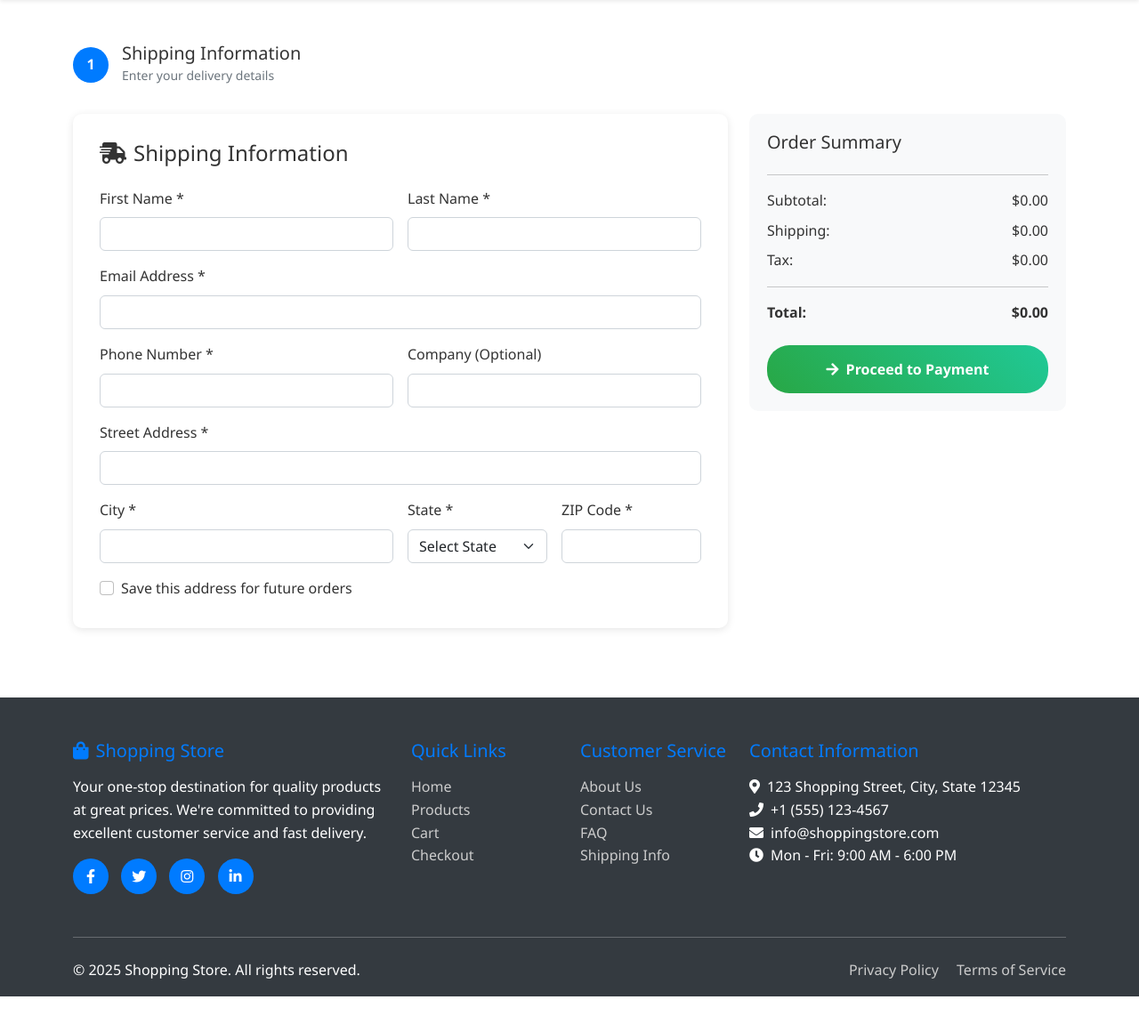
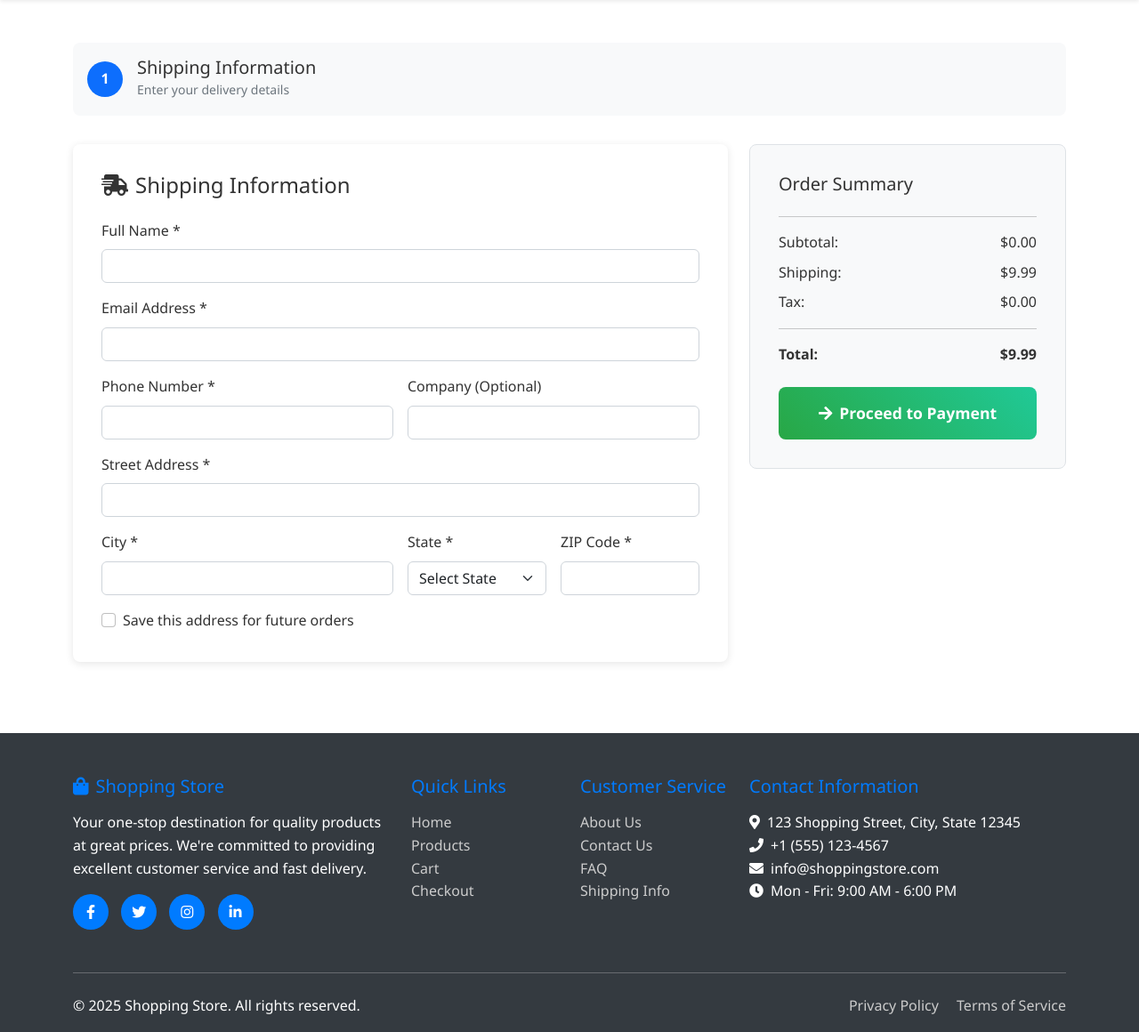
Before and after one commit to renfu-her/shopping-dev, a Laravel app: page /checkout in a window 1280 px wide. Shown: the part 64-1224 px from the top of the page at 89% size. Before the commit the page ends 1184 px from the top, so only its background shows below. Run offline with Laravel 12, Linux system fonts and the light colour scheme; the visitor is signed in with stand-in values (Sample User, id 1); data comes from the database, SQL or seed files in the repository; data that the repository does not hold is empty; some libraries are stand-ins or nearby versions.

Commit message:
整合運送表單，將姓名欄位合併為全名，並新增自動填充會員資料的功能以提升使用者體驗。更新購物車計數API的呼叫邏輯，並改善產品圖片顯示的錯誤處理。新增樣式以增強介面美觀性。

```diff
--- a/resources/views/checkout.blade.php
+++ b/resources/views/checkout.blade.php
@@ -34,13 +34,9 @@
                             </h4>
                             <form id="shippingForm">
                                 <div class="row g-3">
-                                    <div class="col-md-6">
-                                        <label for="firstName" class="form-label">First Name *</label>
-                                        <input type="text" class="form-control" id="firstName" required>
-                                    </div>
-                                    <div class="col-md-6">
-                                        <label for="lastName" class="form-label">Last Name *</label>
-                                        <input type="text" class="form-control" id="lastName" required>
+                                    <div class="col-12">
+                                        <label for="fullName" class="form-label">Full Name *</label>
+                                        <input type="text" class="form-control" id="fullName" required>
                                     </div>
                                     <div class="col-12">
                                         <label for="email" class="form-label">Email Address *</label>
@@ -233,8 +229,11 @@
                 try {
                     const response = await fetch(`${this.apiBaseUrl}/cart`);
                     if (response.ok) {
-                        this.cartData = await response.json();
+                        const result = await response.json();
+                        this.cartData = result.data; // Extract data from API response
+                        console.log('Checkout cart data:', this.cartData); // Debug log
                         this.renderOrderSummary();
+                        this.loadMemberData(); // Load member data to pre-fill form
                         document.getElementById('checkout-loading').style.display = 'none';
                         document.getElementById('checkout-content').style.display = 'block';
                     } else {
@@ -243,6 +242,30 @@
                 } catch (error) {
                     console.error('Error loading cart data:', error);
                     this.showError('Unable to load cart data. Please try again.');
+                }
+            }
+
+            async loadMemberData() {
+                try {
+                    const response = await fetch(`${this.apiBaseUrl}/member/auth/me`, {
+                        headers: {
+                            'Accept': 'application/json',
+                            'Authorization': `Bearer ${localStorage.getItem('member_token')}`
+                        }
+                    });
+
+                    if (response.ok) {
+                        const result = await response.json();
+                        const memberData = result.data;
+
+                        // Pre-fill form with member data
+                        if (memberData) {
+                            document.getElementById('fullName').value = memberData.name || '';
+                            document.getElementById('email').value = memberData.email || '';
+                        }
+                    }
+                } catch (error) {
+                    console.log('No member data available or not logged in');
                 }
             }
 
@@ -264,9 +287,10 @@
                     itemElement.className = 'd-flex justify-content-between align-items-center mb-3';
                     itemElement.innerHTML = `
                         <div class="d-flex align-items-center">
-                            <img src="${item.product.image || '/example/assets/images/product-image/1.jpg'}"
+                            <img src="${item.product.image || '/assets/images/product-image/1.jpg'}"
                                  alt="${item.product.name}"
-                                 style="width: 50px; height: 50px; object-fit: cover; border-radius: 5px; margin-right: 10px;">
+                                 style="width: 50px; height: 50px; object-fit: cover; border-radius: 5px; margin-right: 10px;"
+                                 onerror="this.src='/assets/images/product-image/1.jpg'">
                             <div>
                                 <h6 class="mb-0">${item.product.name}</h6>
                                 <small class="text-muted">Qty: ${item.quantity}</small>
@@ -308,7 +332,7 @@
             }
 
             validateShippingForm() {
-                const requiredFields = ['firstName', 'lastName', 'email', 'phone', 'address', 'city', 'state', 'zipCode'];
+                const requiredFields = ['fullName', 'email', 'phone', 'address', 'city', 'state', 'zipCode'];
                 let isValid = true;
 
                 requiredFields.forEach(field => {
@@ -361,8 +385,7 @@
 
             collectShippingData() {
                 this.shippingData = {
-                    firstName: document.getElementById('firstName').value,
-                    lastName: document.getElementById('lastName').value,
+                    fullName: document.getElementById('fullName').value,
                     email: document.getElementById('email').value,
                     phone: document.getElementById('phone').value,
                     company: document.getElementById('company').value,
@@ -409,7 +432,7 @@
                         <div class="col-md-6">
                             <h6>Shipping Address</h6>
                             <p>
-                                ${this.shippingData.firstName} ${this.shippingData.lastName}<br>
+                                ${this.shippingData.fullName}<br>
                                 ${this.shippingData.address}<br>
                                 ${this.shippingData.city}, ${this.shippingData.state} ${this.shippingData.zipCode}<br>
                                 ${this.shippingData.phone}
@@ -477,11 +500,14 @@
 
             async updateCartCount() {
                 try {
-                    const response = await fetch(`${this.apiBaseUrl}/cart`);
+                    const response = await fetch(`${this.apiBaseUrl}/cart/count`);
                     if (response.ok) {
-                        const cartData = await response.json();
-                        const count = cartData.items ? cartData.items.length : 0;
-                        document.getElementById('cart-badge').textContent = count;
+                        const result = await response.json();
+                        const count = result.count || 0;
+                        const cartBadge = document.getElementById('cart-badge');
+                        if (cartBadge) {
+                            cartBadge.textContent = count;
+                        }
                     }
                 } catch (error) {
                     console.error('Error updating cart count:', error);
@@ -560,3 +586,107 @@
         });
     </script>
 @endpush
+
+@push('styles')
+<style>
+    .checkout-step {
+        display: flex;
+        align-items: center;
+        margin-bottom: 2rem;
+        padding: 1rem;
+        background-color: #f8f9fa;
+        border-radius: 8px;
+    }
+
+    .step-number {
+        width: 40px;
+        height: 40px;
+        border-radius: 50%;
+        background-color: #6c757d;
+        color: white;
+        display: flex;
+        align-items: center;
+        justify-content: center;
+        font-weight: bold;
+        margin-right: 1rem;
+    }
+
+    .step-number.active {
+        background-color: #0d6efd;
+    }
+
+    .step-number.completed {
+        background-color: #198754;
+    }
+
+    .form-section {
+        background-color: white;
+        padding: 2rem;
+        border-radius: 8px;
+        box-shadow: 0 2px 10px rgba(0, 0, 0, 0.1);
+        margin-bottom: 2rem;
+    }
+
+    .order-summary {
+        background-color: #f8f9fa;
+        padding: 2rem;
+        border-radius: 8px;
+        border: 1px solid #dee2e6;
+        position: sticky;
+        top: 2rem;
+    }
+
+    .payment-method {
+        border: 2px solid #dee2e6;
+        border-radius: 8px;
+        padding: 1rem;
+        margin-bottom: 1rem;
+        cursor: pointer;
+        transition: all 0.3s ease;
+    }
+
+    .payment-method:hover {
+        border-color: #0d6efd;
+        background-color: #f8f9fa;
+    }
+
+    .payment-method.selected {
+        border-color: #0d6efd;
+        background-color: #e7f1ff;
+    }
+
+    .btn-checkout {
+        background-color: #198754;
+        border-color: #198754;
+        color: white;
+        padding: 1rem;
+        font-size: 1.1rem;
+        font-weight: 600;
+        border-radius: 8px;
+        transition: all 0.3s ease;
+    }
+
+    .btn-checkout:hover {
+        background-color: #157347;
+        border-color: #146c43;
+        color: white;
+        transform: translateY(-2px);
+        box-shadow: 0 4px 15px rgba(25, 135, 84, 0.3);
+    }
+
+    .form-control:focus,
+    .form-select:focus {
+        border-color: #0d6efd;
+        box-shadow: 0 0 0 0.25rem rgba(13, 110, 253, 0.25);
+    }
+
+    .is-invalid {
+        border-color: #dc3545;
+    }
+
+    .is-invalid:focus {
+        border-color: #dc3545;
+        box-shadow: 0 0 0 0.25rem rgba(220, 53, 69, 0.25);
+    }
+</style>
+@endpush
```
